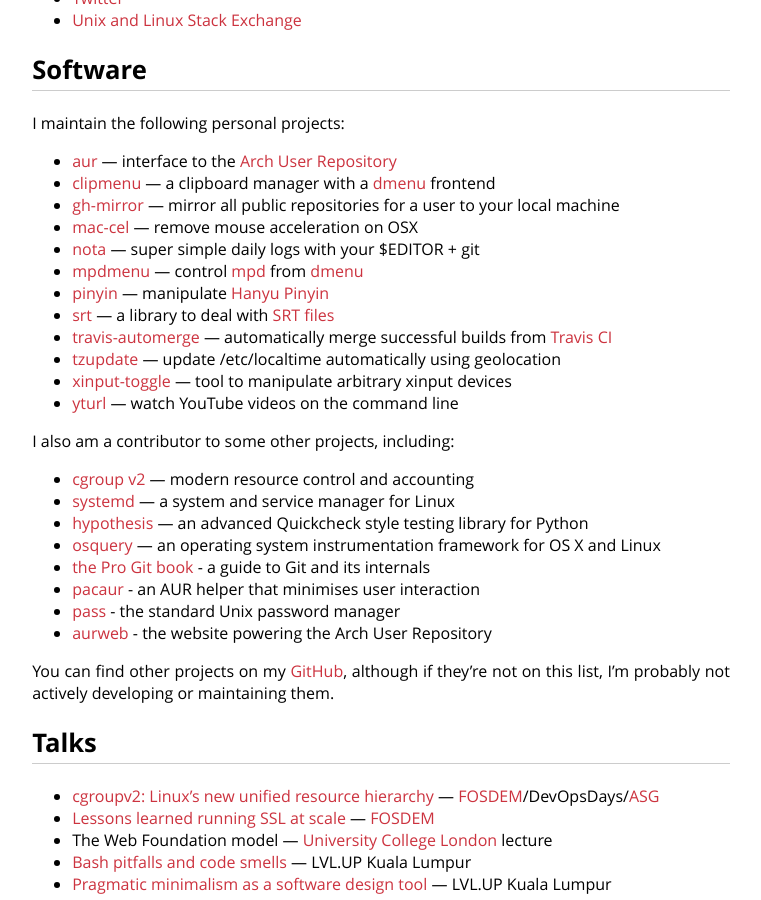
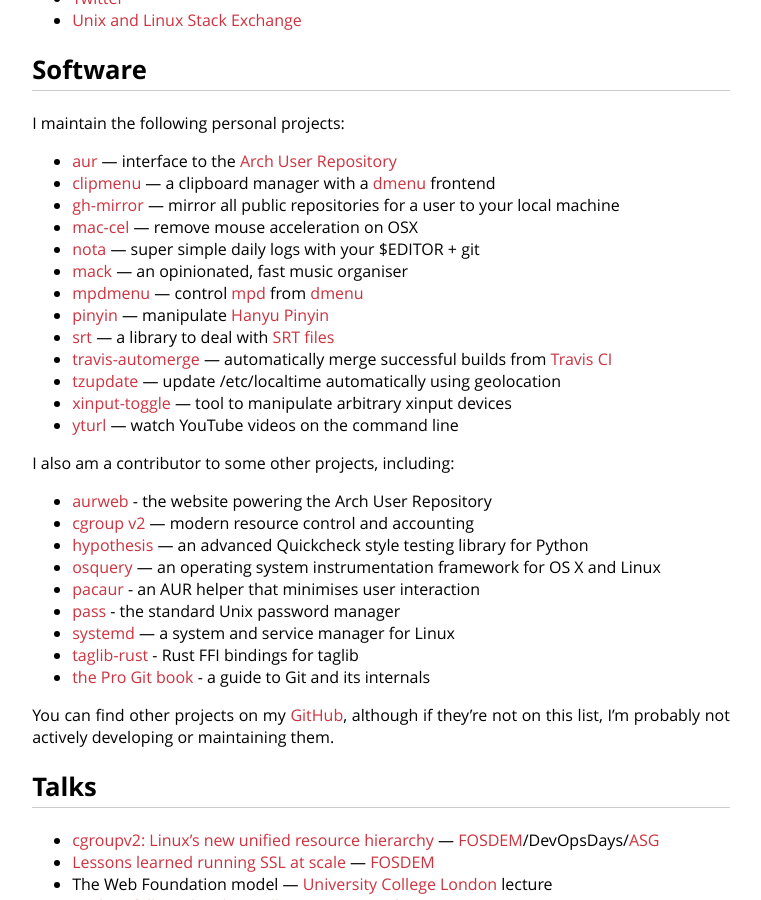
Before and after one commit to cdown/chrisdown.name, a Jekyll site: the page built from index.md, in a window 1280 px wide and 900 px high, scrolled down 970 px. Shown: the whole window, without its empty margins (259-1020 px from the left). Built offline with Jekyll 4.4.1, drawn with Linux system fonts in a browser that asks for light colours.

Commit message:
index: Add taglib and mack

```diff
--- a/index.md
+++ b/index.md
@@ -67,6 +67,7 @@ I maintain the following personal projects:
   OSX
 - [nota](https://github.com/cdown/nota) — super simple daily logs with
   your $EDITOR + git
+- [mack](https://github.com/cdown/mack) — an opinionated, fast music organiser
 - [mpdmenu](https://github.com/cdown/mpdmenu) — control [mpd][] from [dmenu][]
 - [pinyin](https://github.com/cdown/pinyin) — manipulate [Hanyu Pinyin][]
 - [srt](https://github.com/cdown/srt) — a library to deal with [SRT files][]
@@ -81,21 +82,15 @@ I maintain the following personal projects:
 
 I also am a contributor to some other projects, including:
 
-- [cgroup v2](https://www.youtube.com/watch?v=ikZ8_mRotT4) — modern resource
-  control and accounting
-- [systemd](https://github.com/systemd/systemd) — a system and service
-  manager for Linux
-- [hypothesis](https://github.com/DRMacIver/hypothesis) — an advanced
-  Quickcheck style testing library for Python
-- [osquery](https://github.com/facebook/osquery) — an operating system
-  instrumentation framework for OS X and Linux
-- [the Pro Git book](https://git-scm.com/book/en/v2) - a guide to Git and its
-  internals
-- [pacaur](https://github.com/rmarquis/pacaur) - an AUR helper that minimises
-  user interaction
+- [aurweb](https://github.com/lfos/aurweb) - the website powering the Arch User Repository
+- [cgroup v2](https://www.youtube.com/watch?v=ikZ8_mRotT4) — modern resource control and accounting
+- [hypothesis](https://github.com/DRMacIver/hypothesis) — an advanced Quickcheck style testing library for Python
+- [osquery](https://github.com/facebook/osquery) — an operating system instrumentation framework for OS X and Linux
+- [pacaur](https://github.com/rmarquis/pacaur) - an AUR helper that minimises user interaction
 - [pass](https://www.passwordstore.org/) - the standard Unix password manager
-- [aurweb](https://github.com/lfos/aurweb) - the website powering the Arch User
-  Repository
+- [systemd](https://github.com/systemd/systemd) — a system and service manager for Linux
+- [taglib-rust](https://github.com/ebassi/taglib-rust) - Rust FFI bindings for taglib
+- [the Pro Git book](https://git-scm.com/book/en/v2) - a guide to Git and its internals
 
 You can find other projects on my [GitHub][], although if they're not on this
 list, I'm probably not actively developing or maintaining them.
```
